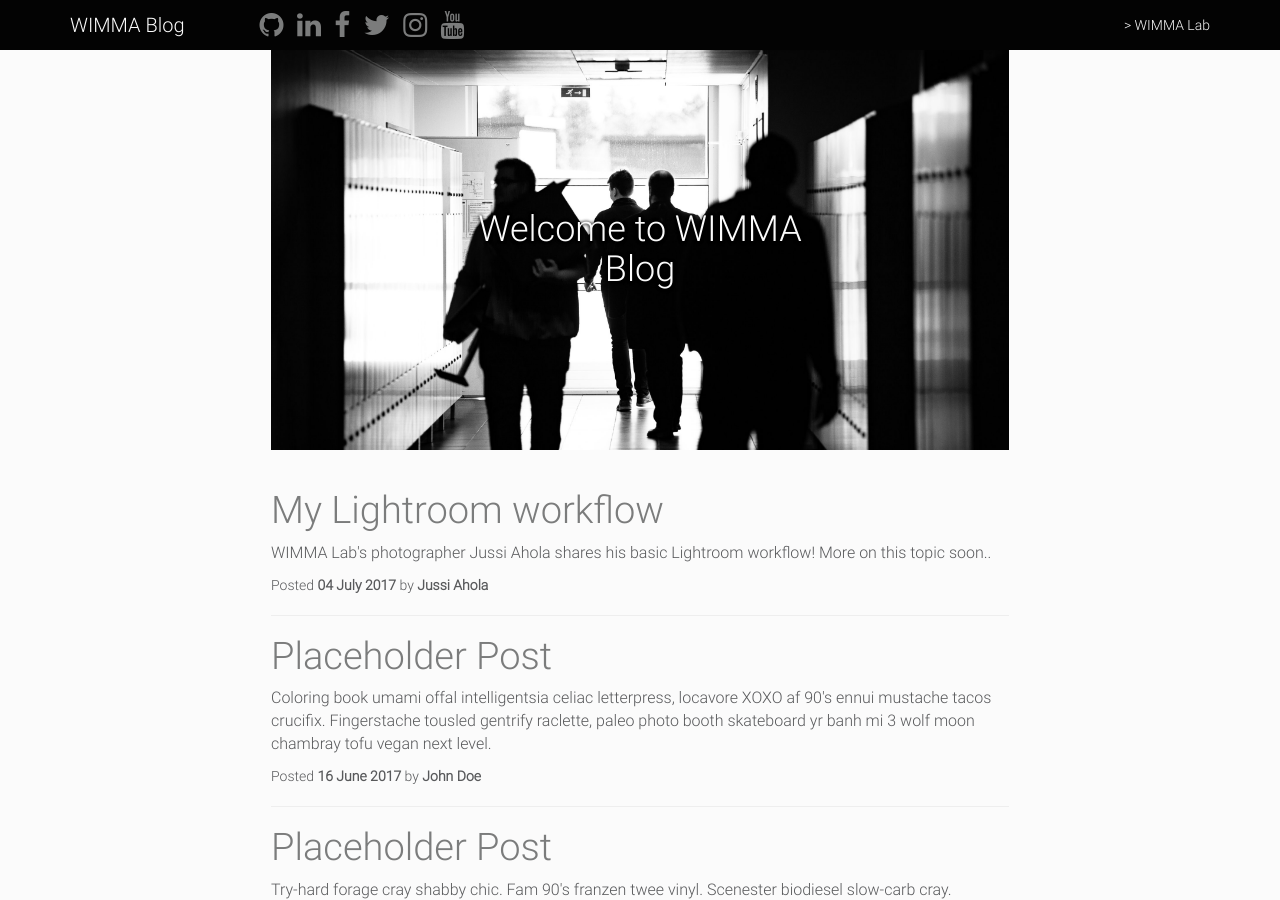
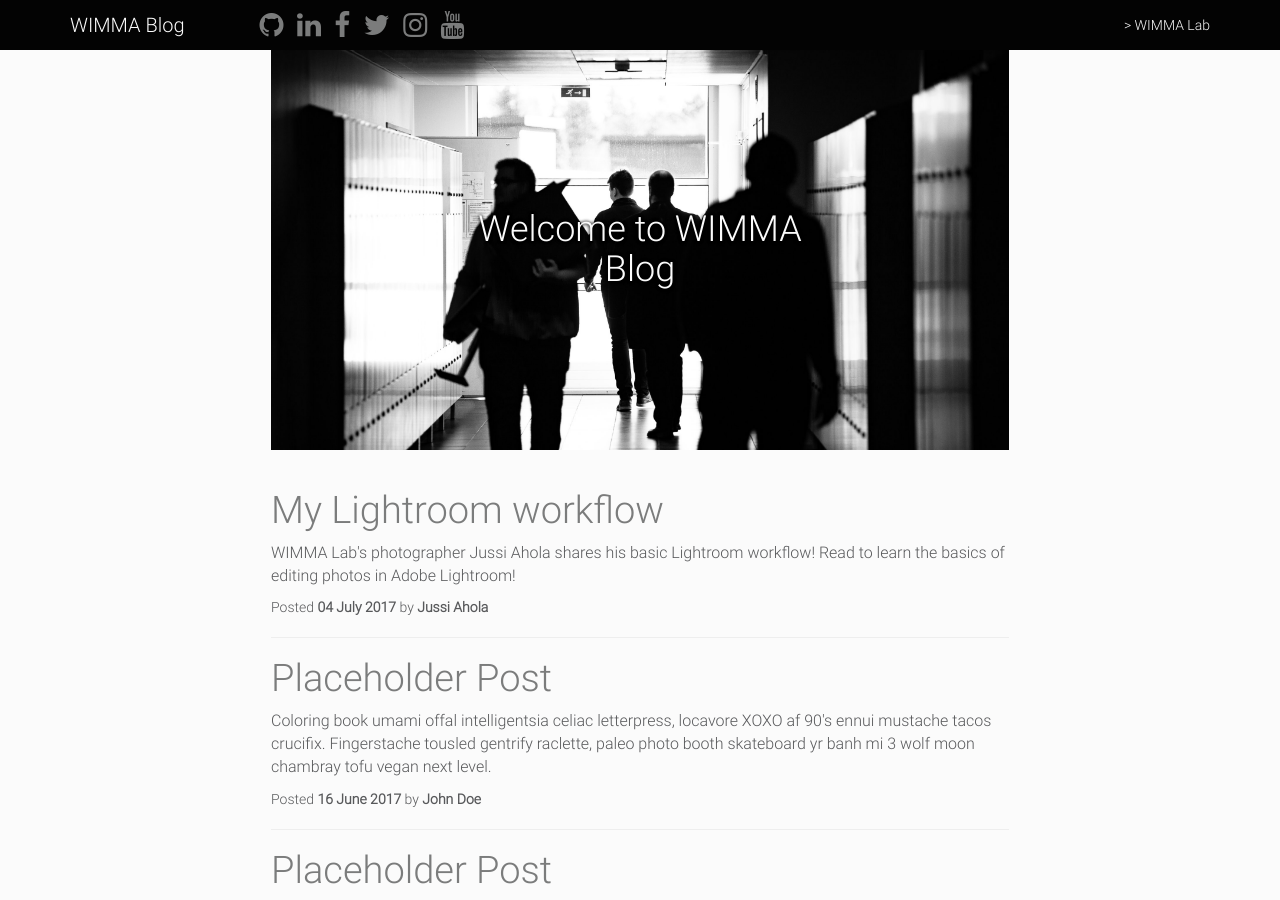
Before and after one commit to wimmalab/blog, a Jekyll site: the page built from index.html, in a window 1280 px wide and 900 px high. Built offline with Jekyll 4.4.1, drawn with Linux system fonts in a browser that asks for light colours; nearby versions of some CDN libraries; the list of posts is cut into pages by our own code.

Commit message:
Update 2017-07-04-My-Lightroom-Workflow.md

```diff
--- a/_posts/2017-07-04-My-Lightroom-Workflow.md
+++ b/_posts/2017-07-04-My-Lightroom-Workflow.md
@@ -2,7 +2,7 @@
 layout: page
 title: My Lightroom workflow
 date: 2017-07-04
-meta: WIMMA Lab's photographer Jussi Ahola shares his basic Lightroom workflow! More on this topic soon..
+meta: WIMMA Lab's photographer Jussi Ahola shares his basic Lightroom workflow! Read to learn the basics of editing photos in Adobe Lightroom!
 image:
 author: Jussi Ahola
 ---
```
